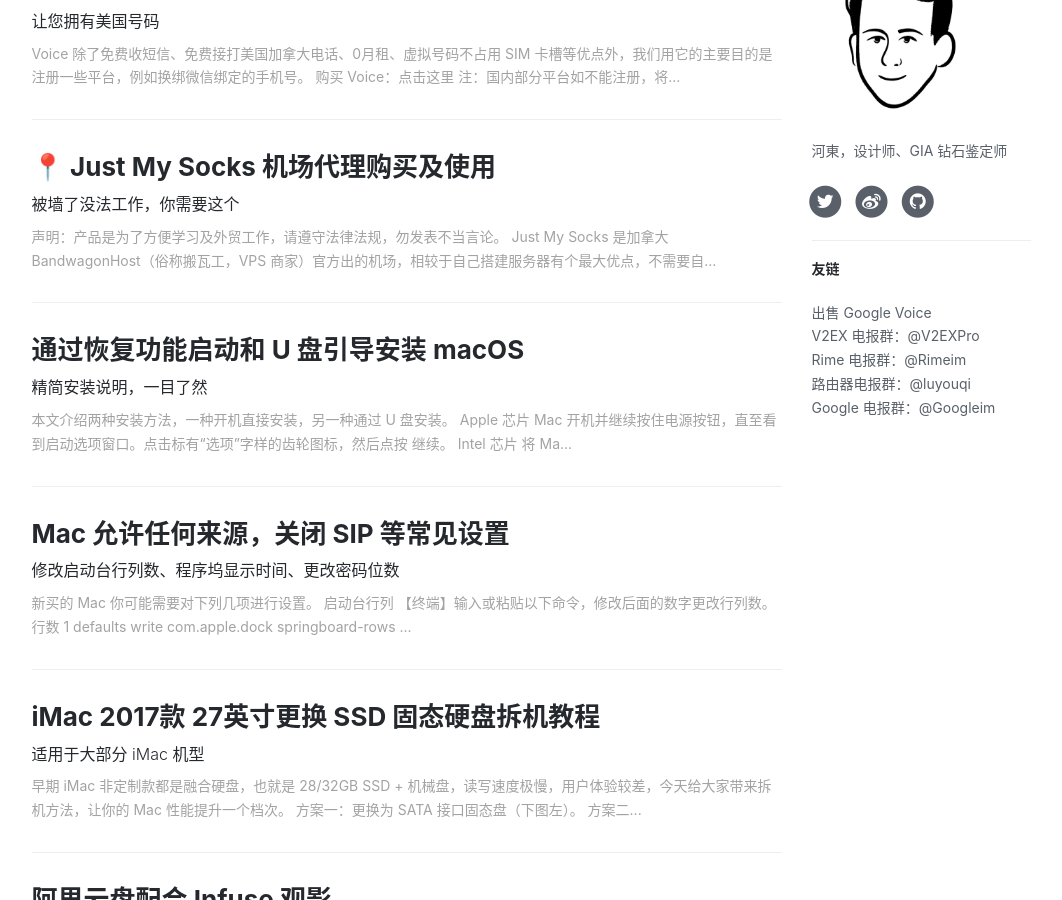
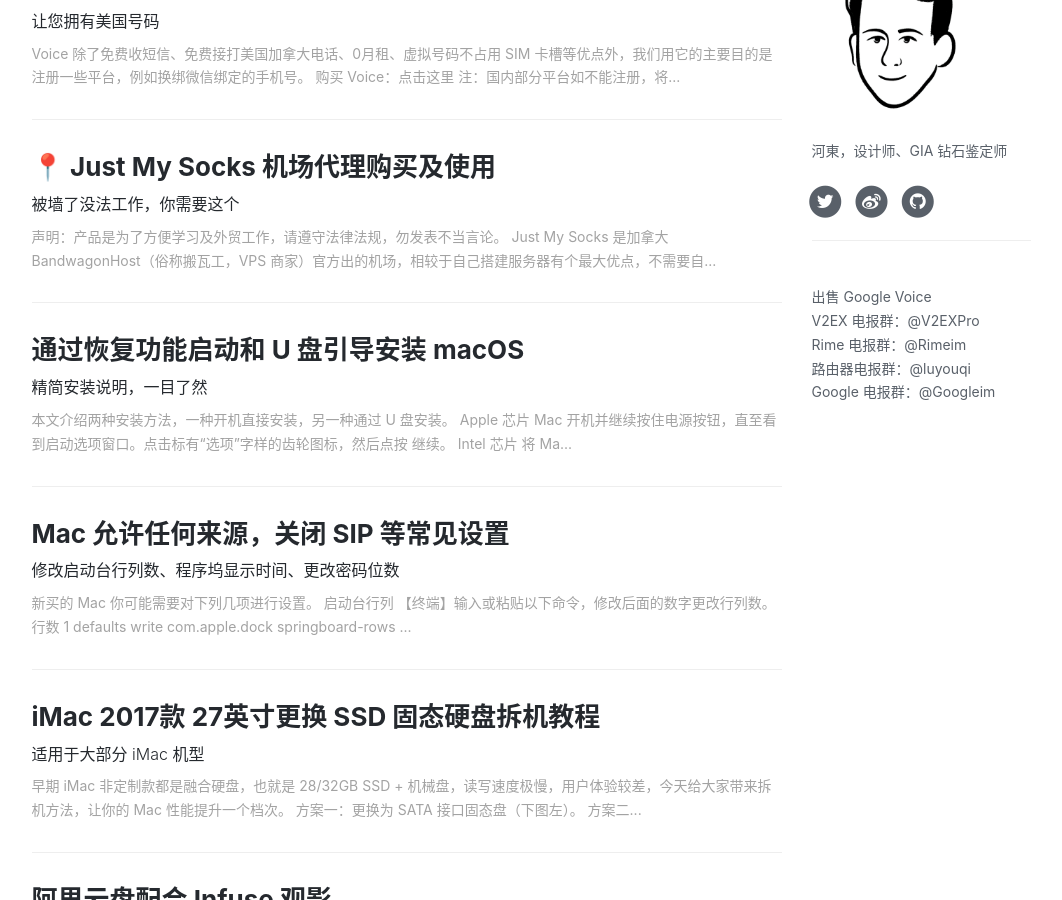
Before and after one commit to ssnhd/ssnhd.github.io, a Jekyll site: the page built from index.html, in a window 1280 px wide and 900 px high, scrolled down 684 px. Shown: the whole window, without its empty margins (136-1198 px from the left). Built offline with Jekyll 4.4.1, drawn with Linux system fonts in a browser that asks for light colours; nearby versions of some CDN libraries; the list of posts is cut into pages by our own code; comment, search, counter and statistics services are not loaded.

Commit message:
Update friends.html

```diff
--- a/_includes/friends.html
+++ b/_includes/friends.html
@@ -1,6 +1,6 @@
 {% if site.friends %}
 <hr>
-<h5>友链</h5>
+<h5></h5>
 <ul class="list-inline">
   {% for friend in site.friends %}
   <li><a href="{{friend.href}}">{{friend.title}}</a></li>
```
